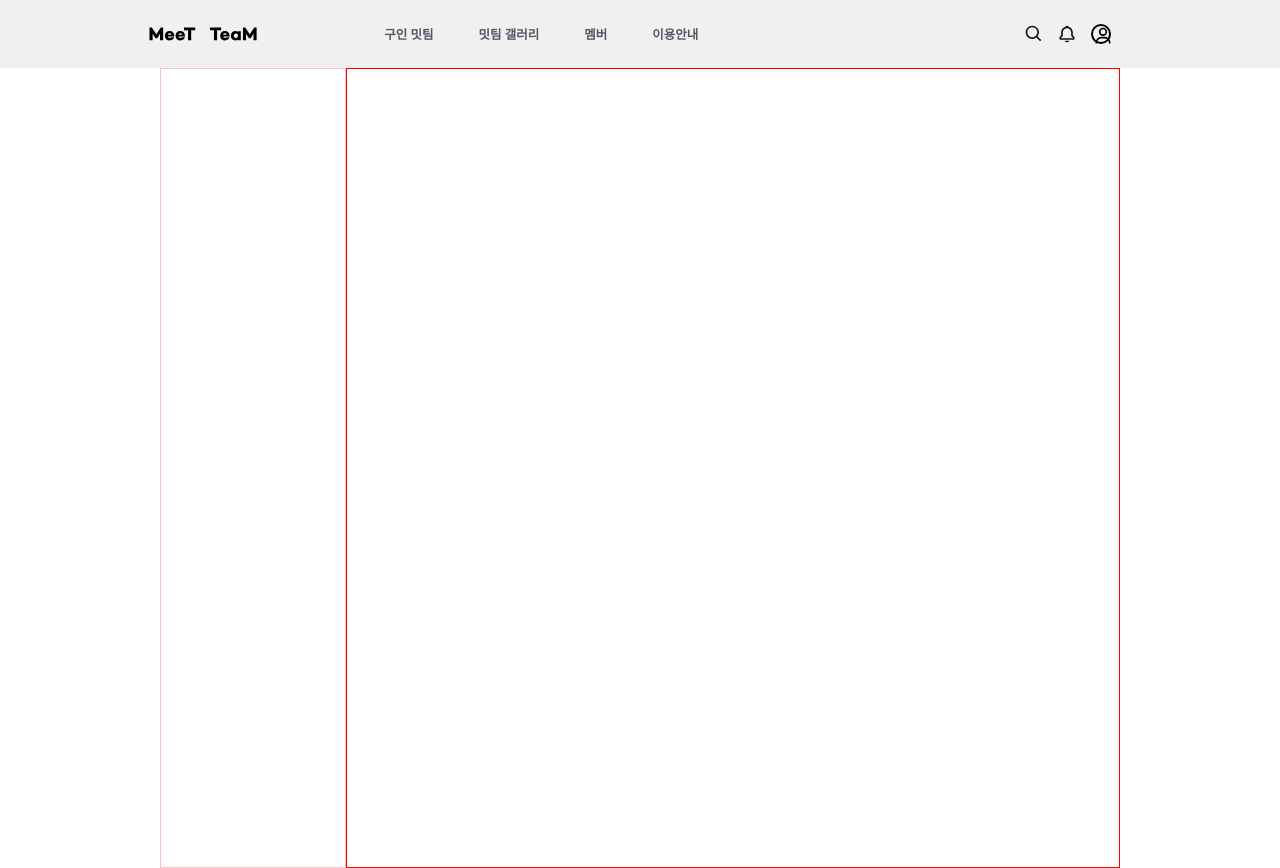
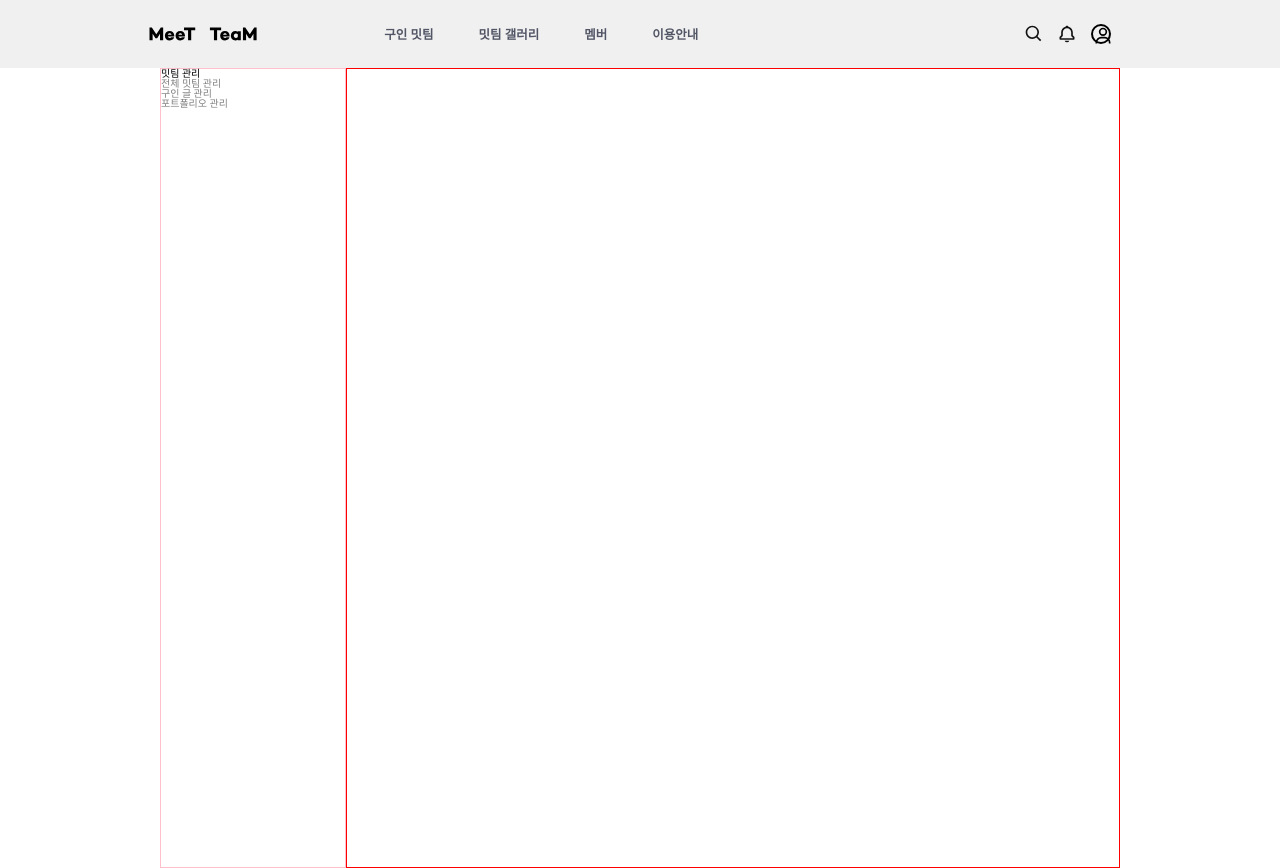
Before and after one commit to kimsuyeon0916/MeeTeam_FrontEnd, a React (Vite) app: page /manage in a window 1280 px wide. Built offline with nearby package versions, Linux system fonts and the light colour scheme.

Commit message:
feat: #23 사이드바 생성 및 라우터 연결

```diff
--- a/src/pages/ManagePage.tsx
+++ b/src/pages/ManagePage.tsx
@@ -1,14 +1,28 @@
 import styled from 'styled-components';
+import { NavLink } from 'react-router-dom';
 
 const ManagePage = () => {
 	const menus = [
-		{ name: '전체 밋팀 관리', path: '/' },
-		{ name: '구인 글 관리', path: '/recruit' },
-		{ name: '포트폴리오 관리', path: '/portpolio' },
+		{ name: '전체 밋팀 관리', path: '' },
+		{ name: '구인 글 관리', path: 'recruit' },
+		{ name: '포트폴리오 관리', path: 'portpolio' },
 	];
 	return (
 		<SManagePage>
-			<div className='sidebar'></div>
+			<div className='sidebar'>
+				<div>
+					<h1>밋팀 관리</h1>
+				</div>
+				<div className='sidebar-li'>
+					{menus.map((menu, index) => {
+						return (
+							<NavLink to={menu.path} key={index} style={{ color: 'gray', textDecoration: 'none' }}>
+								{menu.name}
+							</NavLink>
+						);
+					})}
+				</div>
+			</div>
 			<div className='content'></div>
 		</SManagePage>
 	);
@@ -25,6 +39,11 @@ const SManagePage = styled.div`
 		width: 23rem;
 		height: 100vh;
 		border: 1px solid pink;
+
+		.sidebar-li {
+			display: flex;
+			flex-direction: column;
+		}
 	}
 
 	.content {
```
Also changed, not shown: src/main.tsx (+14 -1 lines).
